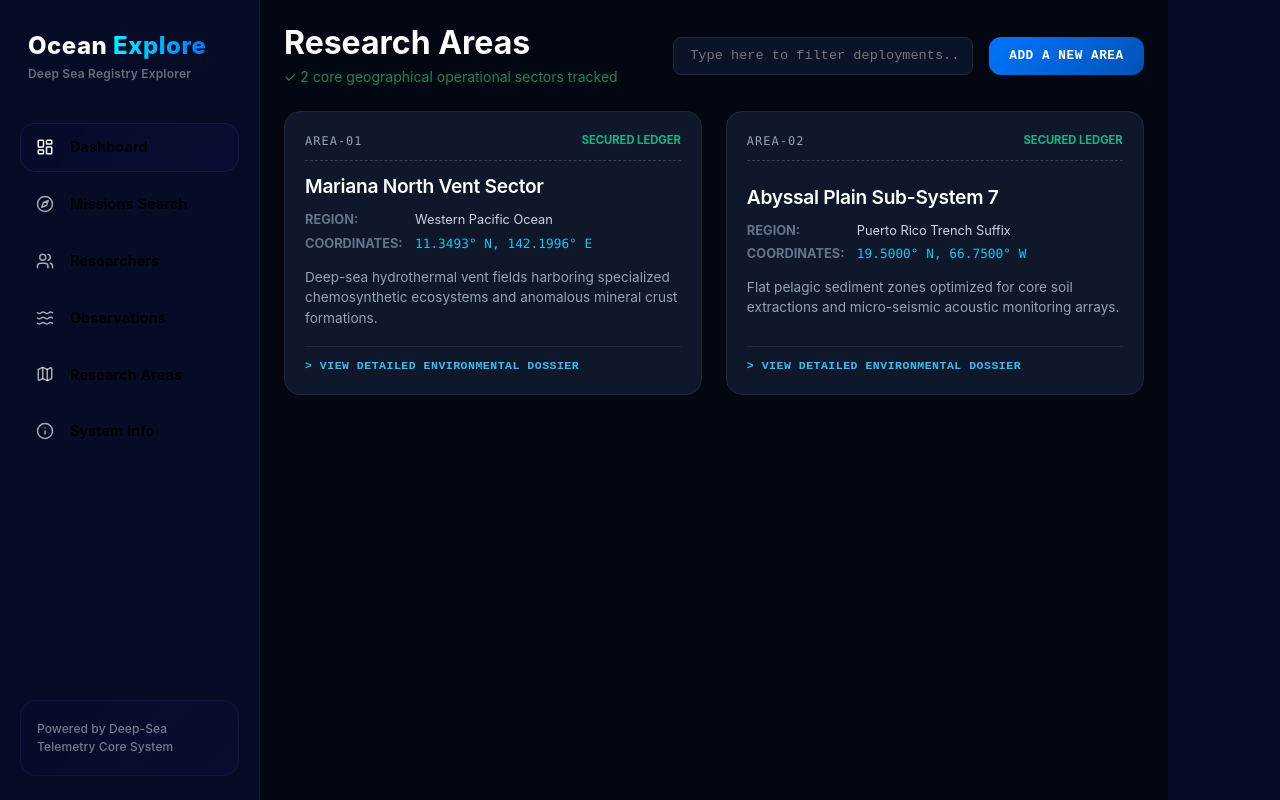
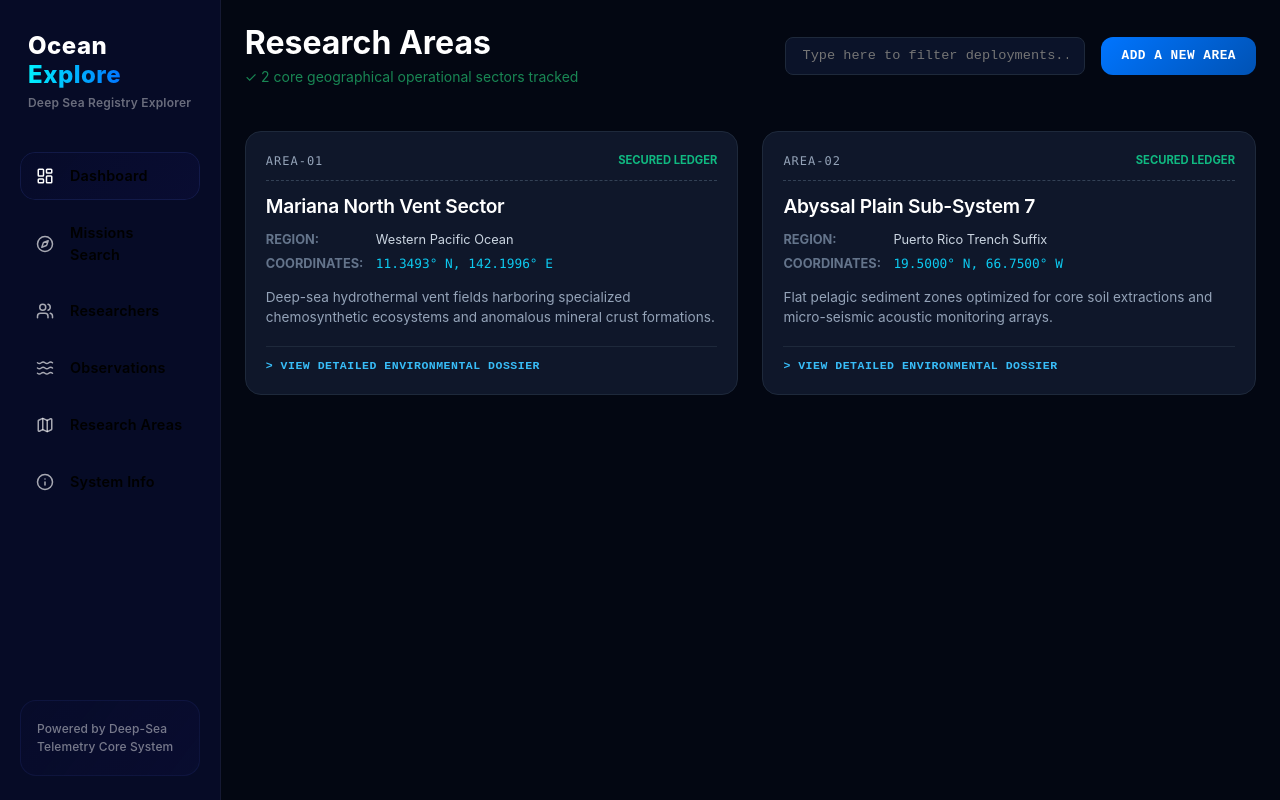
Before and after one commit to hnethmini524-cyber/Deep-Sea-Exploration-Research-Management-Platform, a React (Vite) app in the folder frontend/deep-sea/: page / in a window 1280 px wide. Built offline with nearby package versions, Linux system fonts and the light colour scheme.

Commit message:
fix: UI issue in research area page

```diff
--- a/frontend/deep-sea/src/pages/ResearchAreasPage.jsx
+++ b/frontend/deep-sea/src/pages/ResearchAreasPage.jsx
@@ -29,6 +29,7 @@ const MOCK_AREAS = [
     samplesCollected: "SMP-903 (Abyssal Brine Matrix).",
     imageUrl: "https://images.unsplash.com/photo-1583212292454-1fe6229603b7?auto=format&fit=crop&w=1000&q=80"
   }
+
 ];
 
 export default function ResearchAreasPage() {
--- a/frontend/deep-sea/src/styles/research_areas_page.css
+++ b/frontend/deep-sea/src/styles/research_areas_page.css
@@ -2,6 +2,16 @@
   padding: 24px;
   background-color: #030712;
   min-height: 100vh;
+  width: 100%;
+  display: flex;
+  justify-content: center;
+}
+
+.areas-page-container {
+  width: 100%;
+  max-width: 1400px;
+  display: flex;
+  flex-direction: column;
 }
 
 .section-main-heading {
```
